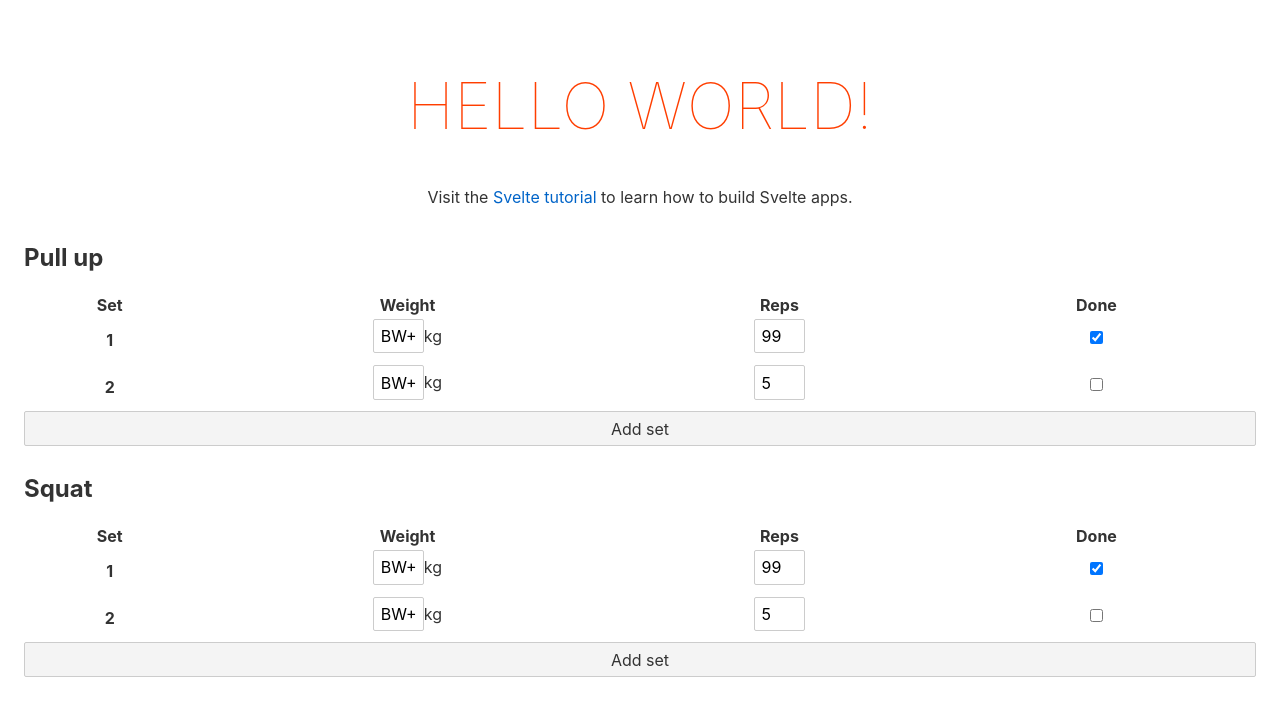
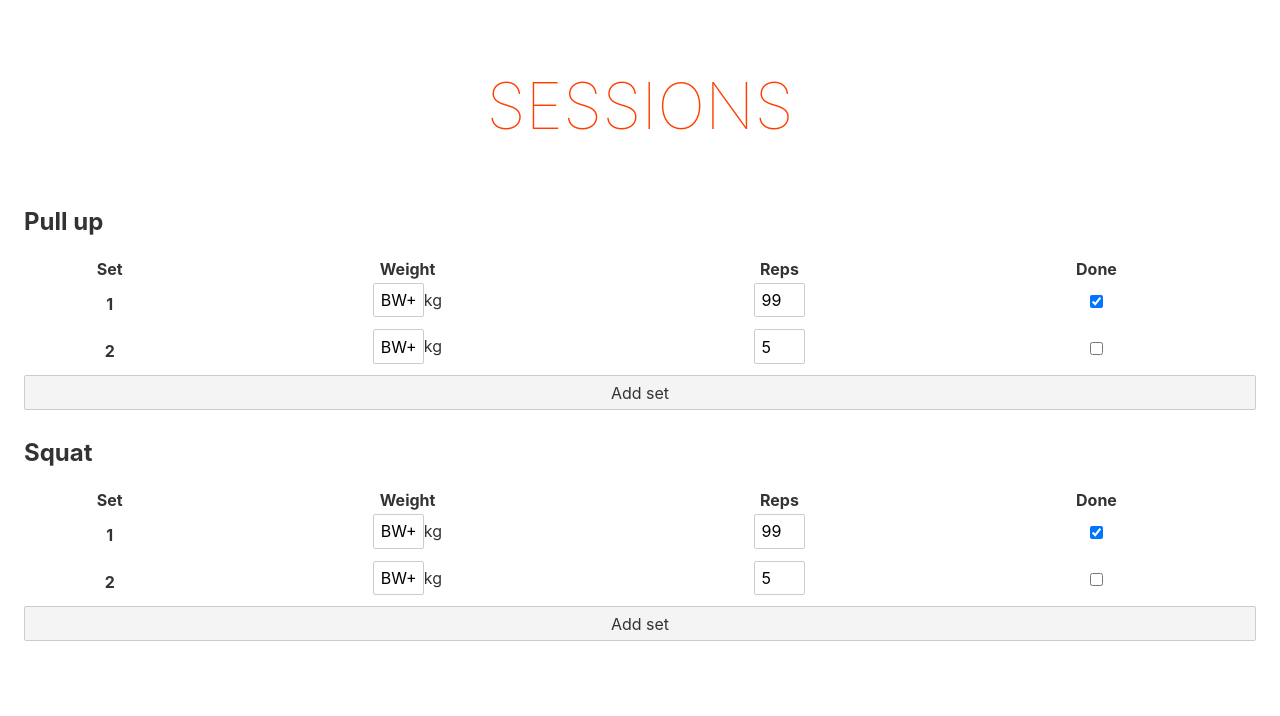
Before and after one commit to mebble/sessions, a Svelte app: page / in a window 1280 px wide. Shown: the top 716 px of the page. Built offline with nearby package versions, Linux system fonts and the light colour scheme.

Commit message:
make dynamic exercises in workout component

```diff
--- a/src/App.svelte
+++ b/src/App.svelte
@@ -1,11 +1,9 @@
 <script lang="ts">
     import Workout from "./Workout.svelte";
-	export let name: string;
 </script>
 
 <main>
-	<h1>Hello {name}!</h1>
-	<p>Visit the <a href="https://svelte.dev/tutorial">Svelte tutorial</a> to learn how to build Svelte apps.</p>
+	<h1>Sessions</h1>
     <Workout />
 </main>
 
--- a/src/Workout.svelte
+++ b/src/Workout.svelte
@@ -1,13 +1,20 @@
 <script lang="ts">
+    import type { Exercise as ExerciseType } from './types';
     import Exercise from './Exercise.svelte';
+
+    let exercises: ExerciseType[] = [
+        { name: 'Pull up' },
+        { name: 'Squat' }
+    ];
 </script>
 
 <section>
     <ul>
-        <li>
-            <Exercise name="Pull up" />
-            <Exercise name="Squat" />
-        </li>
+        {#each exercises as exercise}
+            <li>
+                <Exercise name="{exercise.name}" />
+            </li>
+        {/each}
     </ul>
 </section>
 
--- a/src/main.ts
+++ b/src/main.ts
@@ -2,9 +2,7 @@ import App from './App.svelte';
 
 const app = new App({
 	target: document.body,
-	props: {
-		name: 'world'
-	}
+	props: {}
 });
 
 export default app;
--- a/src/types.ts
+++ b/src/types.ts
@@ -1,3 +1,7 @@
+export type Exercise = {
+    name: string;
+};
+
 export type ExerciseSet = {
     weight: string;
     reps: number;
```
